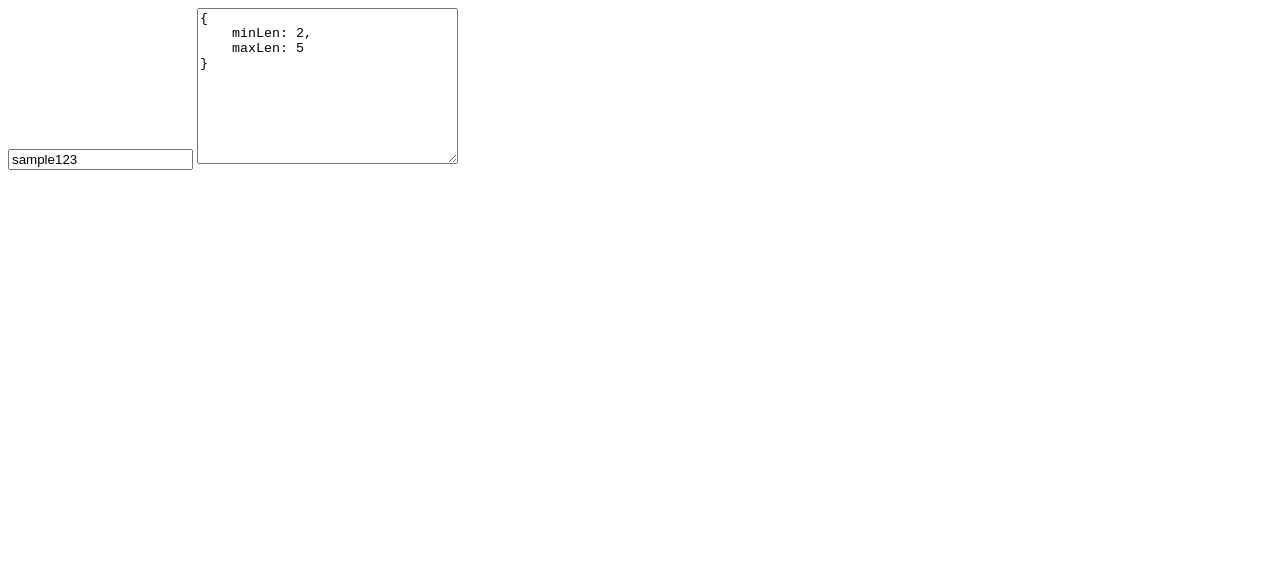
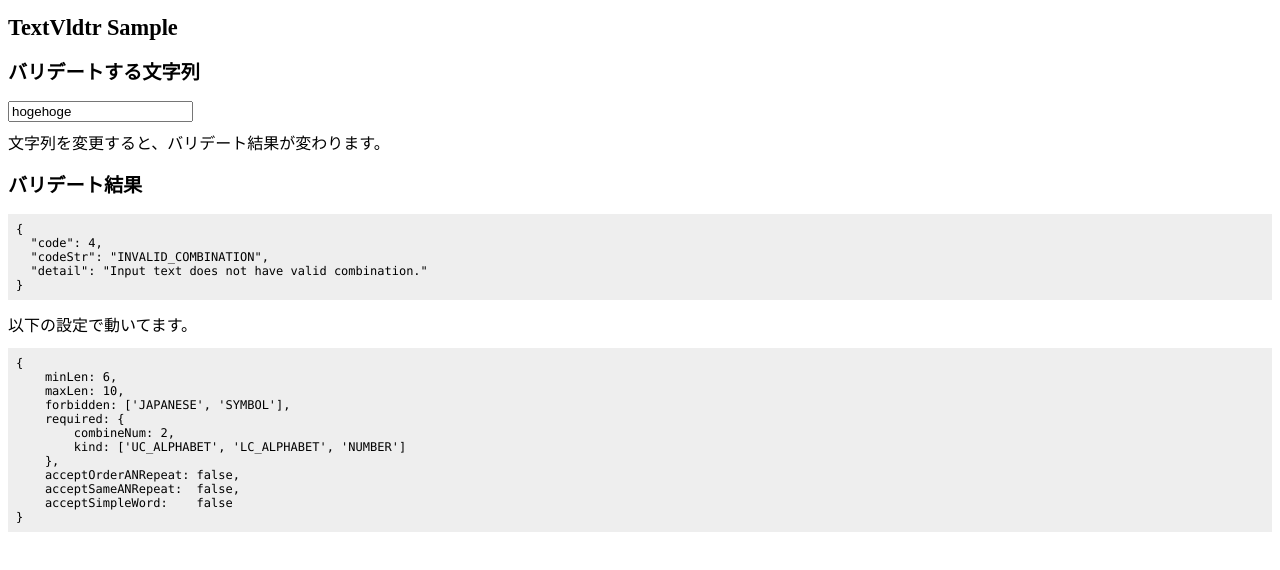
Before and after one commit to leader22/text-vldtr, a website: page index.html in a window 1280 px wide. Drawn offline with Linux system fonts and the light colour scheme.

Commit message:
サンプルページfix

```diff
--- a/index.html
+++ b/index.html
@@ -1,46 +1,81 @@
 <!DOCTYPE html>
 <html lang="ja">
 <head>
-  <meta charset="UTF-8">
-  <title></title>
+<meta charset="UTF-8">
+<meta name="viewport" content="initial-scale=1, maximum-scale=1, user-scalable=no">
+<title>TextVldtr Sample</title>
+<style>
+h1 {
+    font-size: 1.4rem;
+}
+h2 {
+    font-size: 1.2rem;
+}
+pre {
+    padding: 8px;
+    background-color: #eee;
+    font: 12px Consolas, "Liberation Mono", Menlo, Courier, monospace;
+}
+input {
+    display: block;
+    margin-bottom: 8px;
+}
+</style>
 </head>
 <body>
-<input type="text" value="sample123" id="js-input">
-<textarea id="js-setting" cols="30" rows="10">
+<h1>TextVldtr Sample</h1>
+<h2>バリデートする文字列</h2>
+<input type="text" value="hogehoge" id="js-input">
+文字列を変更すると、バリデート結果が変わります。
+
+<h2>バリデート結果</h2>
+<pre id="js-msg">
+結果がココにでます
+</pre>
+
+
+以下の設定で動いてます。<br>
+<pre>
 {
-    minLen: 2,
-    maxLen: 5
+    minLen: 6,
+    maxLen: 10,
+    forbidden: ['JAPANESE', 'SYMBOL'],
+    required: {
+        combineNum: 2,
+        kind: ['UC_ALPHABET', 'LC_ALPHABET', 'NUMBER']
+    },
+    acceptOrderANRepeat: false,
+    acceptSameANRepeat:  false,
+    acceptSimpleWord:    false
 }
-</textarea>
-<pre id="js-error"></pre>
+</pre>
+
 <script src="./src/text-vldtr.js"></script>
 <script>
 (function(global) {
 'use strict';
 
 var $ = document.querySelector.bind(document);
+var $input   = $('#js-input');
+var $msg     = $('#js-msg');
 
-var $input   = $('#js-input');
-var $setting = $('#js-setting');
-var $err     = $('#js-error');
+var textVldtr = new TextVldtr({
+    minLen: 6,
+    maxLen: 10,
+    forbidden: ['JAPANESE', 'SYMBOL'],
+    required: {
+        combineNum: 2,
+        kind: ['UC_ALPHABET', 'LC_ALPHABET', 'NUMBER']
+    },
+    acceptOrderANRepeat: false,
+    acceptSameANRepeat:  false,
+    acceptSimpleWord:    false
+});
 
-    var setting = {};
-    setting = {
-        acceptSameANRepeat: 1
-    };
-    var t1 = new TextVldtr(setting);
-    console.log('Rule:', setting);
-
-    [
-        // 結果コードを期待するテキスト
-        { code: 0, text: 'aa',      msg: 'ok' },
-        { code: 0, text: 'a',      msg: 'ok' },
-        { code: 5, text: '@@@@',     msg: '逆でもng' },
-    ].forEach(function(c) {
-        console.log(t1.validateText(c.text).code, c.code, (c.msg || undefined));
-    });
-
-
+setInterval(function() {
+    var res = textVldtr.validateText($input.value);
+    $msg.textContent = JSON.stringify(res, null, 2);
+}, 500);
 
 }(this.self || global));
 </script>
```
